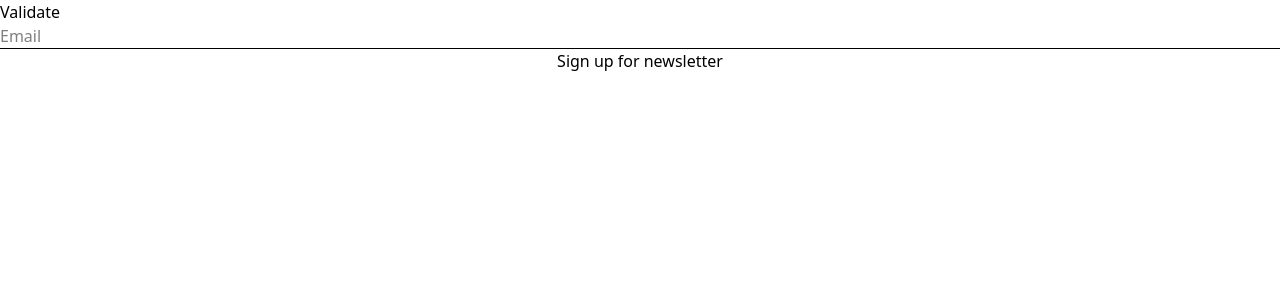
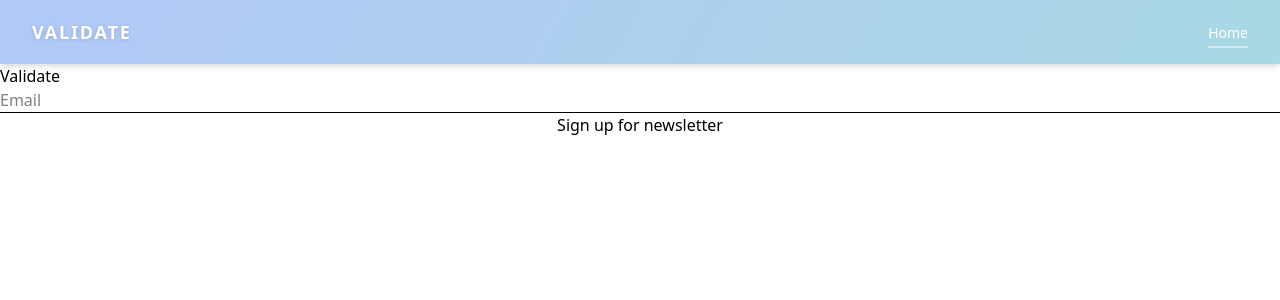
Before and after one commit to JunJieLin1s/validate, a Vue app: page /validate2 in a window 1280 px wide. Shown: the top 300 px of the page. Built offline with nearby package versions, Linux system fonts and the light colour scheme.

Commit message:
Add Navbar and router changes

```diff
--- a/src/components/Navbar.vue
+++ b/src/components/Navbar.vue
@@ -1,3 +1,48 @@
+<!-- BeautifulNavbar.vue -->
 <template>
+    <header class="relative">
+      <!-- transparant glasbalk met zachte gradient -->
+      <nav
+        class="backdrop-blur-md/60 bg-white/20
+               shadow-md ring-1 ring-white/10"
+      >
+        <div class="mx-auto max-w-7xl px-4 sm:px-6 lg:px-8">
+          <div class="flex h-16 items-center justify-between">
+            <!-- Brand --------------------------------------------------->
+            <h1 class="text-lg font-extrabold tracking-widest text-white drop-shadow-sm">
+              VALIDATE
+            </h1>
 
-</template>
+            <!-- Desktop links ----------------------------------------->
+            <ul class="hidden sm:flex items-center space-x-6">
+                <li class="relative">
+                  <a href="/"
+                     class="text-sm text-white hover:text-white/80
+                            after:absolute after:-bottom-1 after:left-0
+                            after:h-0.5 after:w-full after:bg-white/50
+                            after:transition-all after:duration-300
+                            hover:after:h-full">
+                    Home
+                  </a>
+                </li>
+            </ul>
+          </div>
+        </div>
+      </nav>
+    </header>
+  </template>
+
+  <style scoped>
+  /* ▼ Kleine helper om kleurverloop in link-underline vloeiend te laten lopen */
+  a::after { transition-timing-function: cubic-bezier(0.4, 0, 0.2, 1); }
+
+  /* ▼ Milde achtergrond-gradient voor de hele navbar */
+  header::before {
+    content: '';
+    position: absolute;
+    inset: 0;
+    background: linear-gradient(120deg,#2563eb 0%,#0891b2 100%);
+    opacity: 0.35;         /* zacht! */
+    pointer-events: none;  /* laat klikken door */
+  }
+  </style>
--- /dev/null
+++ b/src/views/Validate2View.vue
@@ -0,0 +1,8 @@
+<script setup lang="ts">
+
+</script>
+<template>
+    <h1 class="text-3xl font-bold underline">
+        ">composition API
+    </h1>
+</template>
```
Also changed, not shown: src/router.ts (+23 -23 lines).
